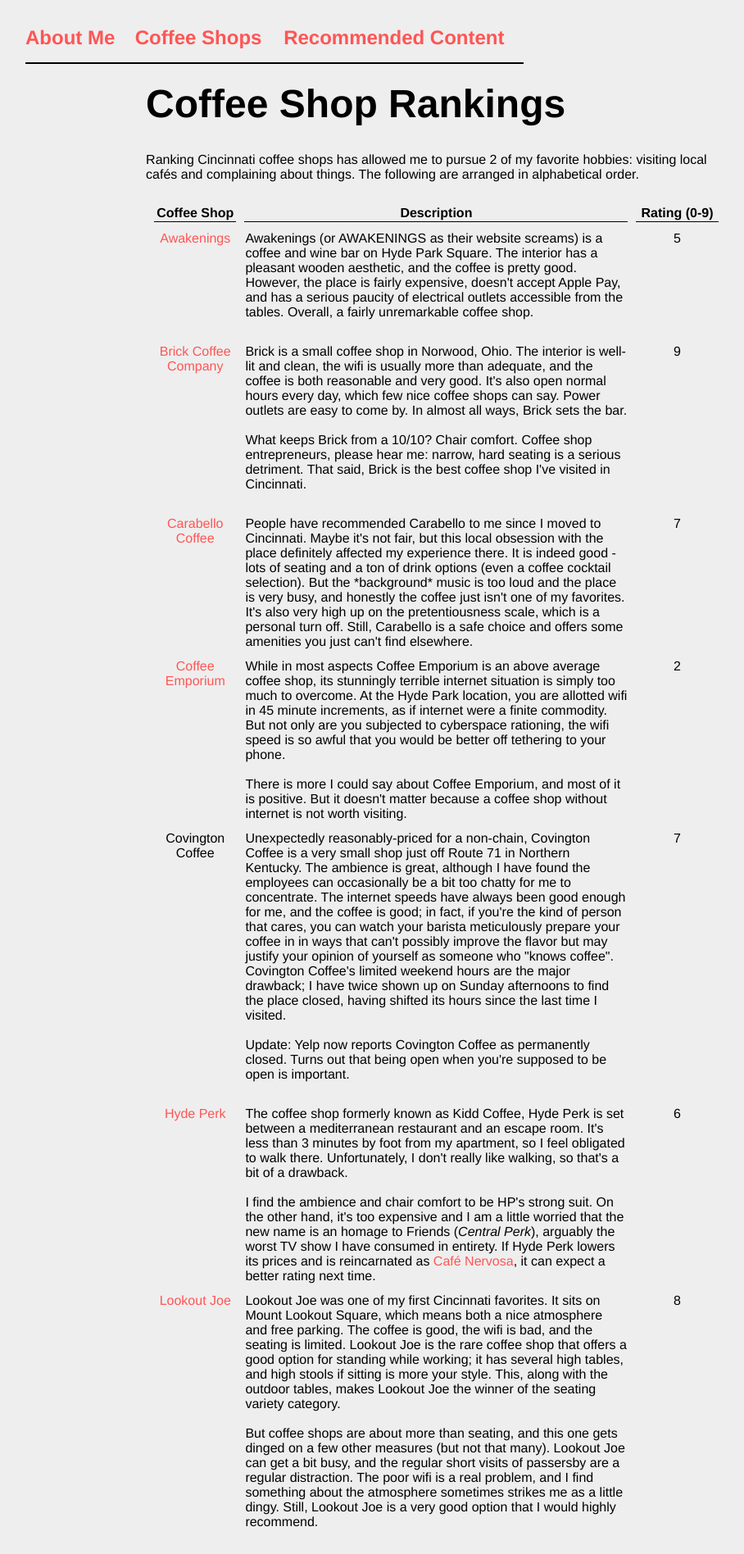
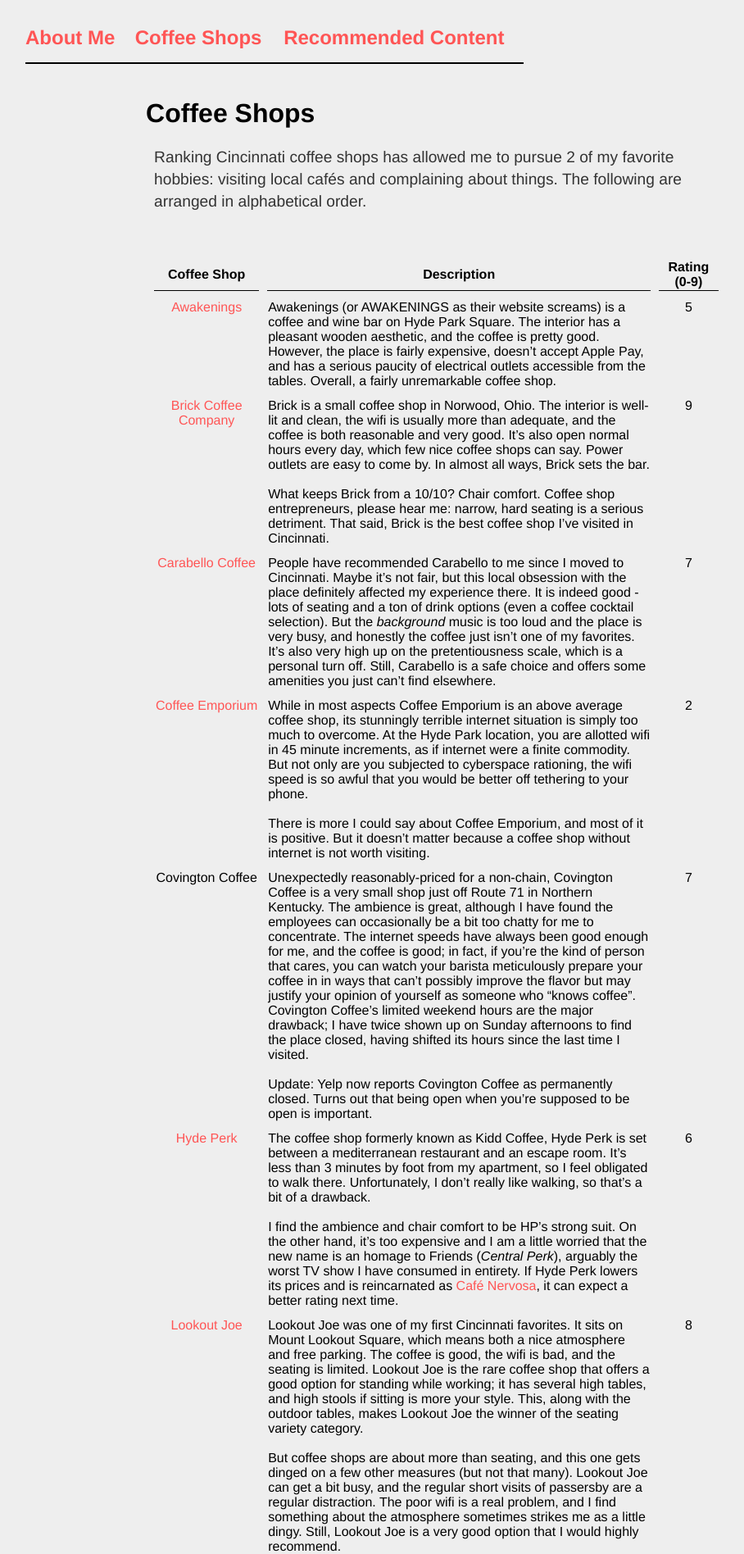
Before and after one commit to eswan18/ethanswan.com, a Jekyll site: the page built from coffee_shops.md, in a window 1280 px wide. Shown: the top 1896 px of the page at 82% size, without its empty margins (1-909 px from the left). Built offline with Jekyll 4.4.1, drawn with Linux system fonts in a browser that asks for light colours; some of the changed lines change nothing that is shown; some of the changed text lies outside the part shown.

Commit message:
refactored coffee shops page

```diff
--- /dev/null
+++ b/_layouts/coffee_shops.html
@@ -0,0 +1,6 @@
+---
+layout: default
+---
+<div class="coffee_shops">
+  {{ content }}
+</div>
--- a/coffee_shops.html
+++ /dev/null
@@ -1,101 +0,0 @@
----
-layout: default
-title: Ethan Swan - Coffee Shop Rankings
----
-<div class="blurb">
-	<h1 class="page_header">Coffee Shop Rankings<br></h1>
-
-	<div id="main_content">
-		Ranking Cincinnati coffee shops has allowed me to pursue 2 of my favorite hobbies: visiting local caf&eacute;s and complaining about things.
-        The following are arranged in alphabetical order.
-		<br><br>
-		<table id="coffee_shops_table">
-			<tr>
-				<th width="15%;">Coffee Shop</th>
-				<th>Description<br></th>
-				<th width="15%;">Rating (0-9)</th>
-			</tr>
-
-            <tr>
-                <td><a href="http://www.awakeningscoffeeandwine.com/">Awakenings</a></td>
-                <td>Awakenings (or AWAKENINGS as their website screams) is a coffee and wine bar on Hyde Park Square. The interior has a pleasant wooden aesthetic, and the coffee is pretty good. However, the place is fairly expensive, doesn't accept Apple Pay, and has a serious paucity of electrical outlets accessible from the tables. Overall, a fairly unremarkable coffee shop.<br><br>
-                </td>
-                <td>5</td>
-            </tr>
-
-            <tr>
-                <td><a href="https://brickcoffee.co/">Brick Coffee Company</a></td>
-                <td>Brick is a small coffee shop in Norwood, Ohio. The interior is well-lit and clean, the wifi is usually more than adequate, and the coffee is both reasonable and very good. It's also open normal hours every day, which few nice coffee shops can say. Power outlets are easy to come by. In almost all ways, Brick sets the bar.<br><br>
-                    What keeps Brick from a 10/10? Chair comfort. Coffee shop entrepreneurs, please hear me: narrow, hard seating is a serious detriment. That said, Brick is the best coffee shop I've visited in Cincinnati.<br><br>
-                </td>
-                <td>9</td>
-            </tr>
-
-            <tr>
-                <td><a href="https://www.carabellocoffee.com/">Carabello Coffee</a></td>
-                <td>People have recommended Carabello to me since I moved to Cincinnati. Maybe it's not fair, but this local obsession with the place definitely affected my experience there. It is indeed good - lots of seating and a ton of drink options (even a coffee cocktail selection). But the *background* music is too loud and the place is very busy, and honestly the coffee just isn't one of my favorites. It's also very high up on the pretentiousness scale, which is a personal turn off. Still, Carabello is a safe choice and offers some amenities you just can't find elsewhere.
-                </td>
-                <td>7</td>
-            </tr>
-
-            <tr>
-                <td><a href="https://www.coffee-emporium.com/">Coffee Emporium</a></td>
-                <td>While in most aspects Coffee Emporium is an above average coffee shop, its stunningly terrible internet situation is simply too much to overcome. At the Hyde Park location, you are allotted wifi in 45 minute increments, as if internet were a finite commodity. But not only are you subjected to cyberspace rationing, the wifi speed is so awful that you would be better off tethering to your phone.<br><br>
-                    There is more I could say about Coffee Emporium, and most of it is positive. But it doesn't matter because a coffee shop without internet is not worth visiting.
-                </td>
-				<td>2</td>
-			</tr>
-
-            <tr>
-				<td>Covington Coffee</td>
-                <td>Unexpectedly reasonably-priced for a non-chain, Covington Coffee is a very small shop just off Route 71 in Northern Kentucky. The ambience is great, although I have found the employees can occasionally be a bit too chatty for me to concentrate. The internet speeds have always been good enough for me, and the coffee is good; in fact, if you're the kind of person that cares, you can watch your barista meticulously prepare your coffee in in ways that can't possibly improve the flavor but may justify your opinion of yourself as someone who "knows coffee". Covington Coffee's limited weekend hours are the major drawback; I have twice shown up on Sunday afternoons to find the place closed, having shifted its hours since the last time I visited.<br><br>
-                    Update: Yelp now reports Covington Coffee as permanently closed. Turns out that being open when you're supposed to be open is important.<br><br>
-                </td>
-				<td>7</td>
-			</tr>
-
-            <tr>
-                <td><a href="https://www.hydeperkcoffee.com/">Hyde Perk</a></td>
-                <td>The coffee shop formerly known as Kidd Coffee, Hyde Perk is set between a mediterranean restaurant and an escape room. It's less than 3 minutes by foot from my apartment, so I feel obligated to walk there. Unfortunately, I don't really like walking, so that's a bit of a drawback.<br><br>
-                    I find the ambience and chair comfort to be HP's strong suit. On the other hand, it's too expensive and I am a little worried that the new name is an homage to Friends (<em>Central Perk</em>), arguably the worst TV show I have consumed in entirety. If Hyde Perk lowers its prices and is reincarnated as <a href='http://thecheersfrasier.wikia.com/wiki/Caf%C3%A9_Nervosa'>Caf&eacute; Nervosa</a>, it can expect a better rating next time.
-                </td>
-                <td>6</td>
-            </tr>
-
-            <tr>
-                <td><a href="http://www.lookoutjoe.com/">Lookout Joe</a></td>
-                <td>Lookout Joe was one of my first Cincinnati favorites. It sits on Mount Lookout Square, which means both a nice atmosphere and free parking. The coffee is good, the wifi is bad, and the seating is limited. Lookout Joe is the rare coffee shop that offers a good option for standing while working; it has several high tables, and high stools if sitting is more your style. This, along with the outdoor tables, makes Lookout Joe the winner of the seating variety category.<br><br>
-                    But coffee shops are about more than seating, and this one gets dinged on a few other measures (but not that many). Lookout Joe can get a bit busy, and the regular short visits of passersby are a regular distraction. The poor wifi is a real problem, and I find something about the atmosphere sometimes strikes me as a little dingy. Still, Lookout Joe is a very good option that I would highly recommend.<br><br>
-                </td>
-                <td>8</td>
-            </tr>
-
-            <tr>
-                <td><a href="https://www.panerabread.com/en-us/home.html">Panera</a></td>
-				<td>You know what you're getting with Panera. There's usually space, the hours are good, the coffee is cheap and pretty decent, and the environment is generally friendly - few things are more relaxing than being surrounded by old people. Plus, free refills!<br><br>
-                    Unfortunately, you also know what you're getting in internet speeds - it might be faster to walk to your ISP and back than to wait for a big webpage to load. And the pastries are usually a disappointment. Still, it's hard to beat the overall value proposition of Panera as long as fast wifi isn't a priority.<br><br>
-                </td>
-				<td>5</td>
-			</tr>
-
-            <tr>
-                <td><a href="http://www.sidewindercoffee.com/">Sidewinder</a></td>
-                <td>While it isn't one of the coffee shops that Cincinnati natives typically recommend, Sidewinder is an outstanding cafe. It's located in Northside, right next to a cheese shop. Talk about prime location!<br><br>
-                    Sidewinder has pretty good coffee, above-average chairs, and generally decent ambience; I do find it a little overpriced, though. It would probably score as a solid 6 except for its best feature - outrageously good wifi. As a millenial, all I care about is internet speed and avocado toast, and Sidewinder offers at least one of those things (it also serves food, so maybe both in the future!). As a place to sit and be seriously productive, it's very hard to beat Sidewinder.
-                </td>
-                <td>8</td>
-            </tr>
-
-            <tr>
-                <td><a href="https://www.starbucks.com/">Starbucks</a></td>
-				<td>#starbs will efficiently serve you some moderately burned or bitter coffee for a nominal fee, and then provide you with mediocre internet. On the plus side, locations are consistently clean and hours are good.<br><br>
-                    But overcrowding sometimes pushes you to less-than-ideal locations, and good luck in the inevitable passive-aggressive staring contest with the guy next to you who also needs to use that one power outlet.<br><br>
-                </td>
-				<td>5</td>
-			</tr>
-
-		</table>
-	</div>
-
-</div>
-<!-- /.blurb -->
--- /dev/null
+++ b/coffee_shops.md
@@ -0,0 +1,32 @@
+---
+layout: coffee_shops
+title: Ethan Swan - Coffee Shops
+---
+
+# Coffee Shops
+
+Ranking Cincinnati coffee shops has allowed me to pursue 2 of my favorite hobbies: visiting local cafés and complaining about things.
+The following are arranged in alphabetical order.
+<br><br>
+
+| Coffee Shop | Description | Rating (0-9) |
+| - | - | - |
+| [Awakenings](http://www.awakeningscoffeeandwine.com/) | Awakenings (or AWAKENINGS as their website screams) is a coffee and wine bar on Hyde Park Square. The interior has a pleasant wooden aesthetic, and the coffee is pretty good. However, the place is fairly expensive, doesn't accept Apple Pay, and has a serious paucity of electrical outlets accessible from the tables. Overall, a fairly unremarkable coffee shop. | 5 |
+| - | - | - |
+| [Brick Coffee Company](https://brickcoffee.co/) | Brick is a small coffee shop in Norwood, Ohio. The interior is well-lit and clean, the wifi is usually more than adequate, and the coffee is both reasonable and very good. It's also open normal hours every day, which few nice coffee shops can say. Power outlets are easy to come by. In almost all ways, Brick sets the bar.<br><br>What keeps Brick from a 10/10? Chair comfort. Coffee shop entrepreneurs, please hear me: narrow, hard seating is a serious detriment. That said, Brick is the best coffee shop I've visited in Cincinnati. | 9 |
+| - | - | - |
+                | [Carabello Coffee](https://www.carabellocoffee.com/) | People have recommended Carabello to me since I moved to Cincinnati. Maybe it's not fair, but this local obsession with the place definitely affected my experience there. It is indeed good - lots of seating and a ton of drink options (even a coffee cocktail selection). But the *background* music is too loud and the place is very busy, and honestly the coffee just isn't one of my favorites. It's also very high up on the pretentiousness scale, which is a personal turn off. Still, Carabello is a safe choice and offers some amenities you just can't find elsewhere. | 7 |
+| - | - | - |
+| [Coffee Emporium](https://www.coffee-emporium.com/) | While in most aspects Coffee Emporium is an above average coffee shop, its stunningly terrible internet situation is simply too much to overcome. At the Hyde Park location, you are allotted wifi in 45 minute increments, as if internet were a finite commodity. But not only are you subjected to cyberspace rationing, the wifi speed is so awful that you would be better off tethering to your phone.<br><br>There is more I could say about Coffee Emporium, and most of it is positive. But it doesn't matter because a coffee shop without internet is not worth visiting. | 2 |
+| - | - | - |
+| Covington Coffee | Unexpectedly reasonably-priced for a non-chain, Covington Coffee is a very small shop just off Route 71 in Northern Kentucky. The ambience is great, although I have found the employees can occasionally be a bit too chatty for me to concentrate. The internet speeds have always been good enough for me, and the coffee is good; in fact, if you're the kind of person that cares, you can watch your barista meticulously prepare your coffee in in ways that can't possibly improve the flavor but may justify your opinion of yourself as someone who "knows coffee". Covington Coffee's limited weekend hours are the major drawback; I have twice shown up on Sunday afternoons to find the place closed, having shifted its hours since the last time I visited.<br><br>Update: Yelp now reports Covington Coffee as permanently closed. Turns out that being open when you're supposed to be open is important. | 7 |
+| - | - | - |
+| [Hyde Perk](https://www.hydeperkcoffee.com/) | The coffee shop formerly known as Kidd Coffee, Hyde Perk is set between a mediterranean restaurant and an escape room. It's less than 3 minutes by foot from my apartment, so I feel obligated to walk there. Unfortunately, I don't really like walking, so that's a bit of a drawback.<br><br>I find the ambience and chair comfort to be HP's strong suit. On the other hand, it's too expensive and I am a little worried that the new name is an homage to Friends (*Central Perk*), arguably the worst TV show I have consumed in entirety. If Hyde Perk lowers its prices and is reincarnated as [Café Nervosa](http://thecheersfrasier.wikia.com/wiki/Caf%C3%A9_Nervosa), it can expect a better rating next time. | 6 |
+| - | - | - |
+| [Lookout Joe](http://www.lookoutjoe.com/) | Lookout Joe was one of my first Cincinnati favorites. It sits on Mount Lookout Square, which means both a nice atmosphere and free parking. The coffee is good, the wifi is bad, and the seating is limited. Lookout Joe is the rare coffee shop that offers a good option for standing while working; it has several high tables, and high stools if sitting is more your style. This, along with the outdoor tables, makes Lookout Joe the winner of the seating variety category.<br><br>But coffee shops are about more than seating, and this one gets dinged on a few other measures (but not that many). Lookout Joe can get a bit busy, and the regular short visits of passersby are a regular distraction. The poor wifi is a real problem, and I find something about the atmosphere sometimes strikes me as a little dingy. Still, Lookout Joe is a very good option that I would highly recommend. | 8 |
+| - | - | - |
+| [Panera](https://www.panerabread.com/en-us/home.html) | You know what you're getting with Panera. There's usually space, the hours are good, the coffee is cheap and pretty decent, and the environment is generally friendly - few things are more relaxing than being surrounded by old people. Plus, free refills!<br><br>Unfortunately, you also know what you're getting in internet speeds - it might be faster to walk to your ISP and back than to wait for a big webpage to load. And the pastries are usually a disappointment. Still, it's hard to beat the overall value proposition of Panera as long as fast wifi isn't a priority. | 5 |
+| - | - | - |
+| [Sidewinder](http://www.sidewindercoffee.com/) | While it isn't one of the coffee shops that Cincinnati natives typically recommend, Sidewinder is an outstanding cafe. It's located in Northside, right next to a cheese shop. Talk about prime location!<br><br>Sidewinder has pretty good coffee, above-average chairs, and generally decent ambience; I do find it a little overpriced, though. It would probably score as a solid 6 except for its best feature - outrageously good wifi. As a millenial, all I care about is internet speed and avocado toast, and Sidewinder offers at least one of those things (it also serves food, so maybe both in the future!). As a place to sit and be seriously productive, it's very hard to beat Sidewinder. | 8 |
+| - | - | - |
+| [Starbucks](https://www.starbucks.com/) | #starbs will efficiently serve you some moderately burned or bitter coffee for a nominal fee, and then provide you with mediocre internet. On the plus side, locations are consistently clean and hours are good.<br><br>But overcrowding sometimes pushes you to less-than-ideal locations, and good luck in the inevitable passive-aggressive staring contest with the guy next to you who also needs to use that one power outlet. | 5 |
--- a/css/main.css
+++ b/css/main.css
@@ -114,14 +114,15 @@
 /****************/
 /* Coffee Shops */
 /****************/
-table#coffee_shops_table {
+.coffee_shops table {
     border-spacing: 10px;
     text-align: center;
 }
-table#coffee_shops_table td:nth-child(2) {
+.coffee_shops td:nth-child(2) {
     text-align: left;
+    width: 70%;
 }
-th {
+.coffee_shops th {
     font-style: bold;
     border-bottom: 1px solid black;
 }
```
